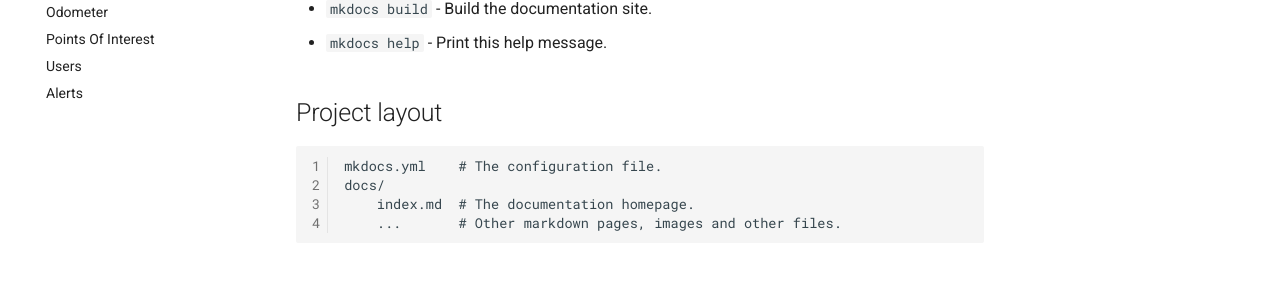
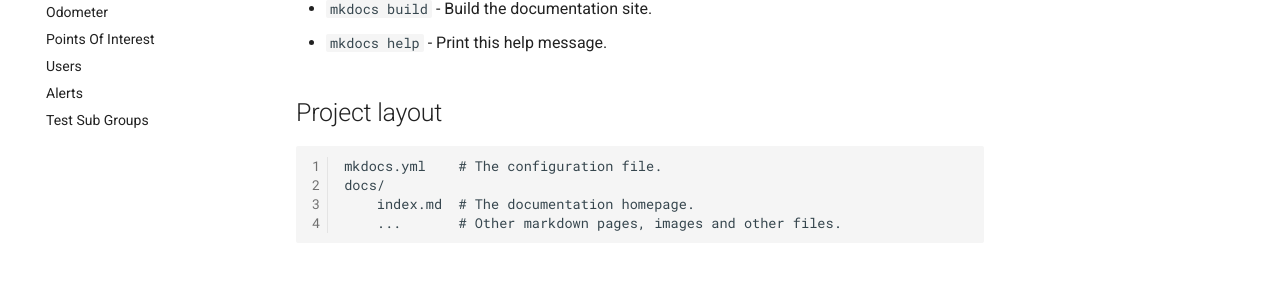
Before and after one commit to fonixtelematics/user-manual, an MkDocs documentation site: the page built from docs/index.md, in a window 1280 px wide. Shown: the part 476-780 px from the top of the page. Built offline with MkDocs 1.6.1 and Material for MkDocs 9.7.7, drawn with Linux system fonts in a browser that asks for light colours.

Commit message:
Update mkdocs.yml

```diff
--- a/mkdocs.yml
+++ b/mkdocs.yml
@@ -18,6 +18,7 @@ nav:
   - Points Of Interest: poi.md
   - Users: users.md
   - Alerts: viewing-alerts.md
+  - Test Sub Groups: AA-Example-Code.md
 
 # copyright
 copyright: 'Copyright &copy; 2019 Fonix Telematics Ltd'
```
